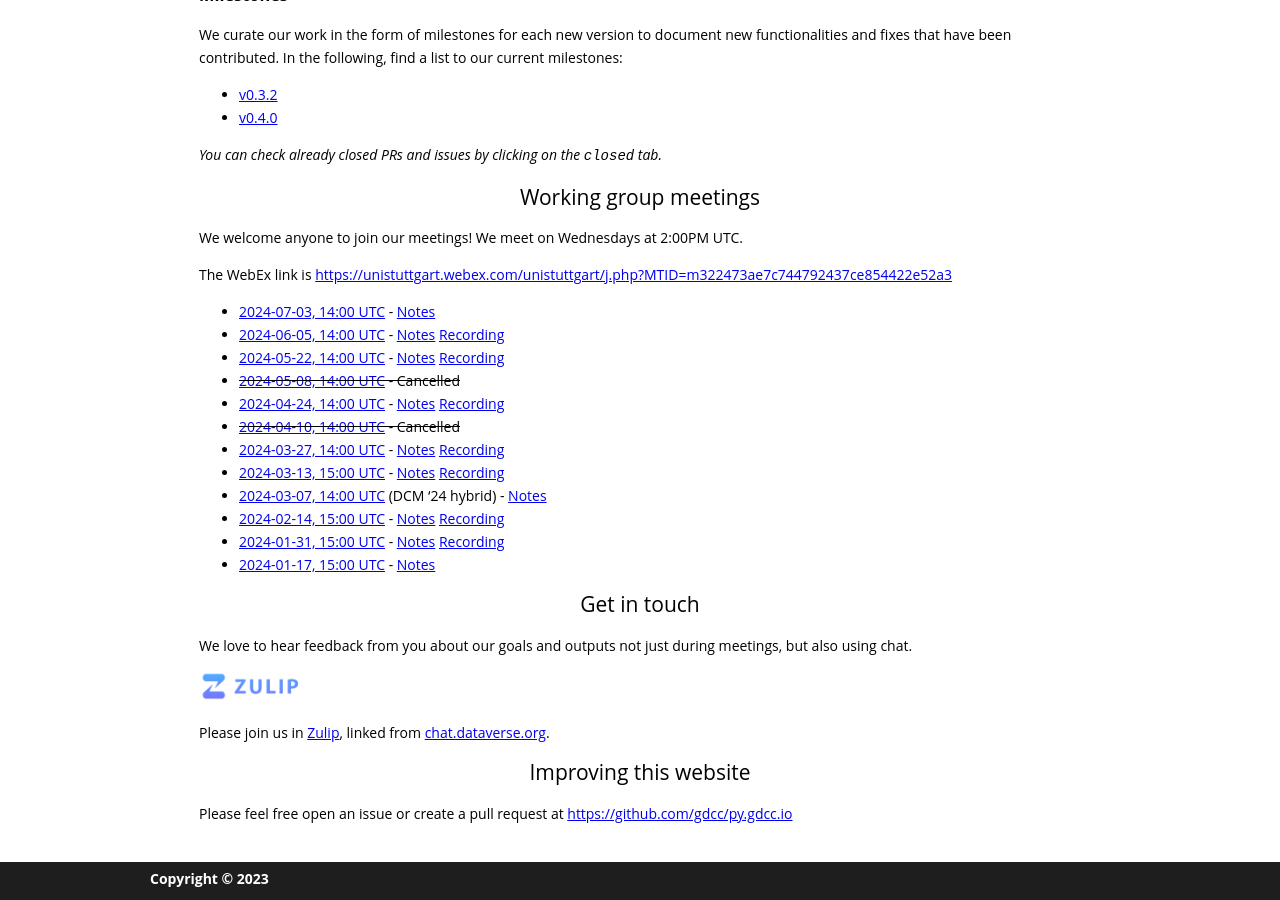
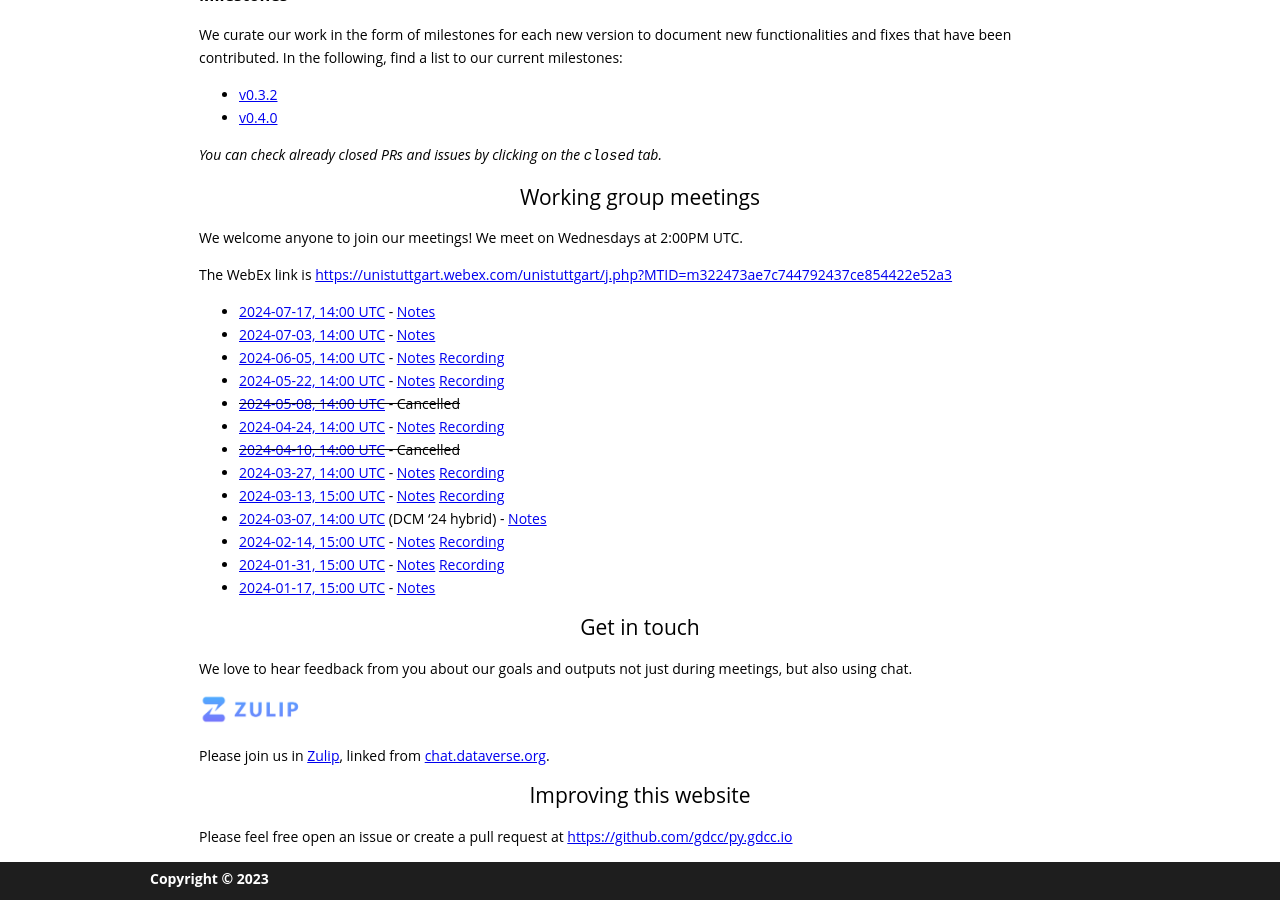
Before and after one commit to gdcc/py.gdcc.io, a Jekyll site: the page built from index.md, in a window 1280 px wide and 900 px high, scrolled down 2331 px. Built offline with Jekyll 4.4.1, drawn with Linux system fonts in a browser that asks for light colours; our own code applies the rules of GitHub Pages for plain Markdown files.

Commit message:
add new notes and check dvuploader integration

```diff
--- a/index.md
+++ b/index.md
@@ -45,7 +45,7 @@ We have set up a [proposal](https://docs.google.com/document/d/15cd_I2caOX5ekJrG
 
 - [ ] [EasyDataverse](https://github.com/gdcc/easyDataverse/tree/flexible-connect/)
 - [ ] [DVCLI](https://github.com/gdcc/dvcli)
-- [ ] [Python DVUploader](https://github.com/gdcc/python-dvuploader/tree/main)
+- [x] [Python DVUploader](https://github.com/gdcc/python-dvuploader/tree/main)
 - [ ] Use [PyDantic V2](https://docs.pydantic.dev/latest/) for generic pyDataverse classes
 
 ### Phase 4: Core generation based on Swagger/OpenAPI
@@ -70,6 +70,7 @@ We welcome anyone to join our meetings! We meet on Wednesdays at 2:00PM UTC.
 
 The WebEx link is <https://unistuttgart.webex.com/unistuttgart/j.php?MTID=m322473ae7c744792437ce854422e52a3>
 
+- [2024-07-17, 14:00 UTC](https://time.is/compare/1400_17_July_2024_in_UTC) - [Notes](https://docs.google.com/document/d/14W2J3PaPNVqCK9N4y4Bjjd87yo5wF5ujsvYfjDN3oxg/edit?usp=sharing)
 - [2024-07-03, 14:00 UTC](https://time.is/compare/1400_03_July_2024_in_UTC) - [Notes](https://docs.google.com/document/d/1O2DzuDRPUSq9-LYAaQ5eVRNW4ajwwTbX271ntztVW-Q/edit?usp=sharing)
 - [2024-06-05, 14:00 UTC](https://time.is/compare/1400_05_June_2024_in_UTC) - [Notes](https://docs.google.com/document/d/1g8Y-9SnqCWIsUgHHj0v2yaniVQl6gfS7QZwE7dCved4/edit?usp=sharing) [Recording](https://drive.google.com/file/d/10GcA491snVXyufIUbK-qHNDcHDcccQgB/view?usp=share_link)
 - [2024-05-22, 14:00 UTC](https://time.is/compare/1400_22_May_2024_in_UTC) - [Notes](https://docs.google.com/document/d/1ve1i5XFCB7oG3wDOcHoQlKogbcRhFVOMIgdoTQn45Hg/edit?usp=sharing) [Recording](https://drive.google.com/file/d/1-a_Vk7QBGmVg0YqQJ7vd1XCoHWC-wQUc/view?usp=share_link)
```
